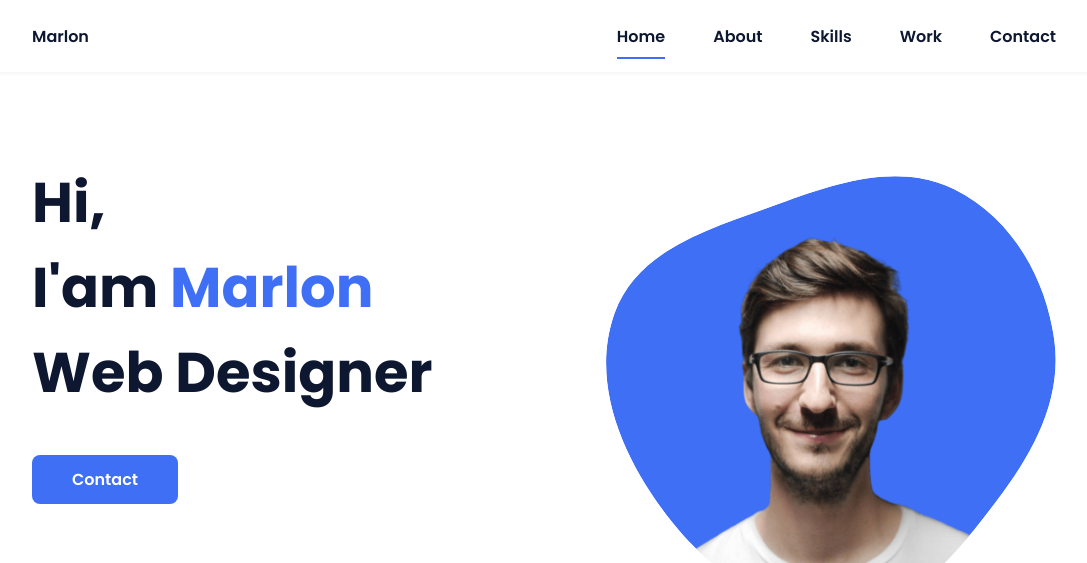
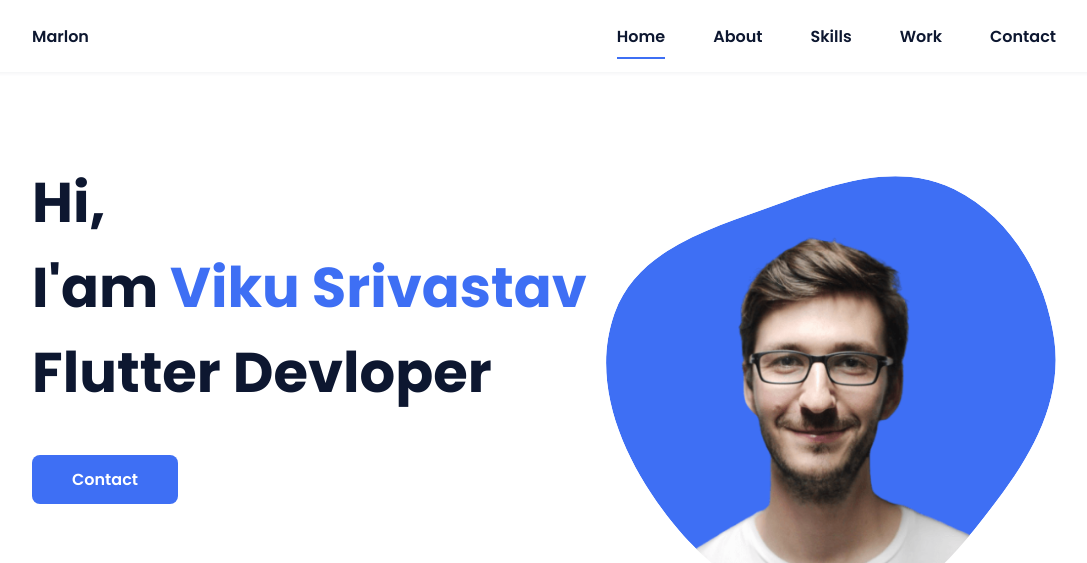
Before and after one commit to viku444/website, a plain HTML site: page index.html in a window 1280 px wide. Shown: the top 563 px of the page, without its empty margins (96-1183 px from the left). Drawn offline with nearby package versions, Linux system fonts and the light colour scheme.

Commit message:
this gvcg

```diff
--- a/index.html
+++ b/index.html
@@ -41,7 +41,8 @@
         <!--===== HOME =====-->
         <section class="home bd-grid" id="home">
             <div class="home__data">
-                <h1 class="home__title">Hi,<br>I'am <span class="home__title-color">Marlon</span><br> Web Designer</h1>
+                <h1 class="home__title">Hi,<br>I'am <span class="home__title-color">Viku Srivastav</span><br>Flutter
+                    Devloper</h1>
 
                 <a href="#" class="button">Contact</a>
             </div>
```
